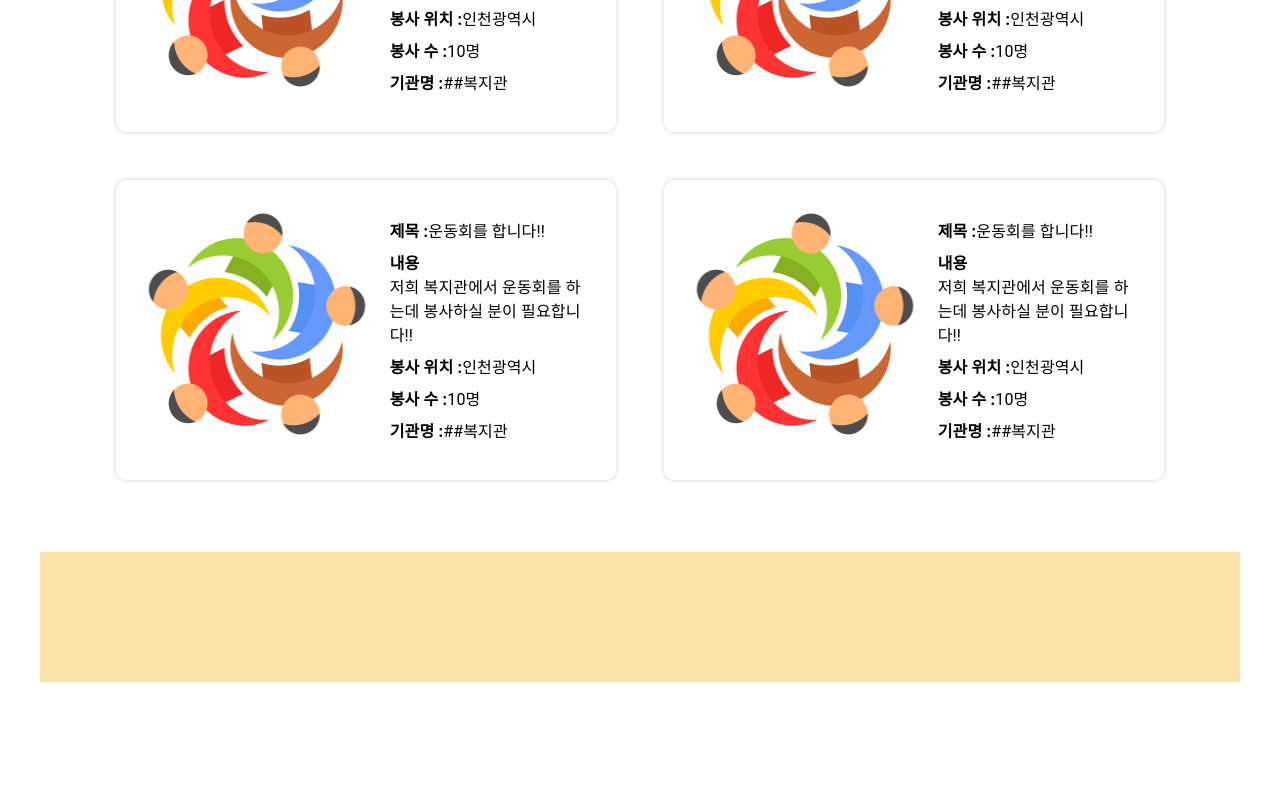
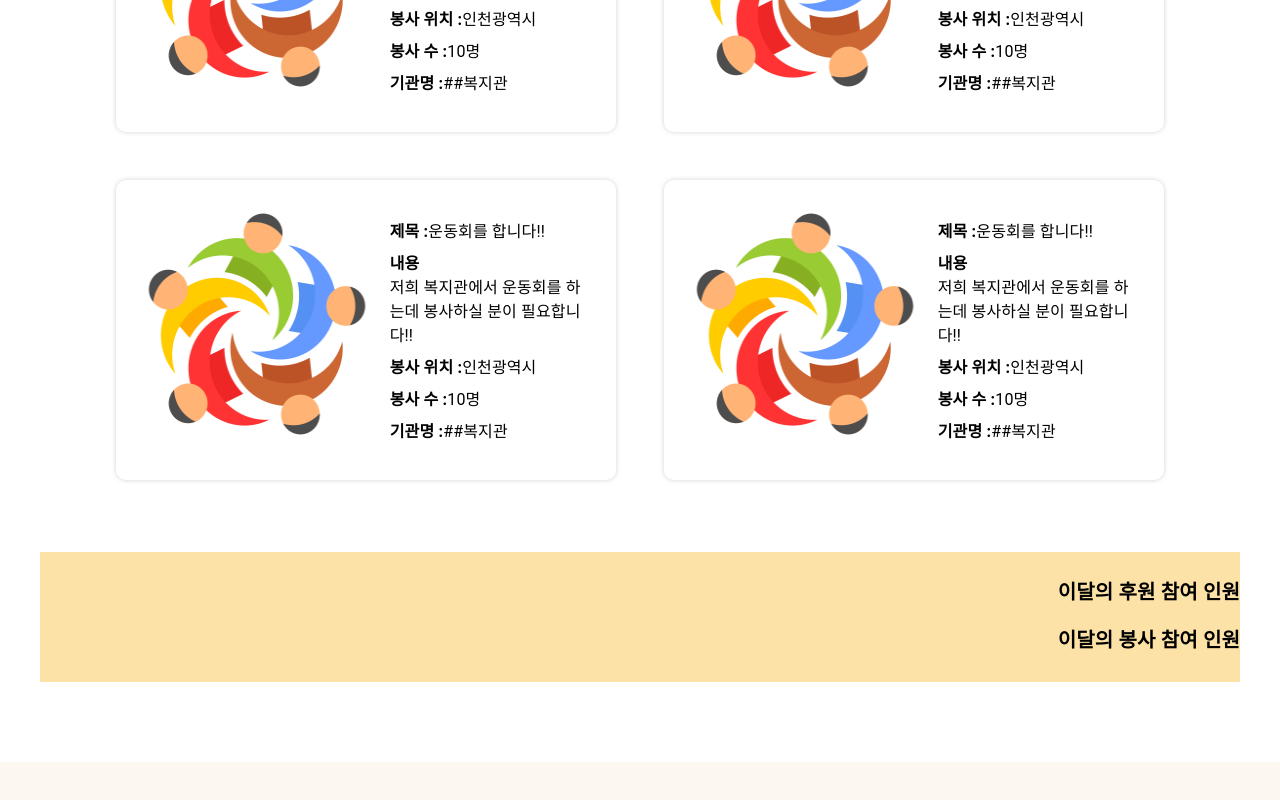
Before and after one commit to so-ohee/Help-us, a Next.js app in the folder frontend/: page / in a window 1280 px wide. Shown: the part 1067-1867 px from the top of the page. Before the commit the page ends 1773 px from the top, so only its background shows below. Built offline with nearby package versions, Linux system fonts and the light colour scheme.

Commit message:
Feat: 메인 페이지 수정 중

```diff
--- /dev/null
+++ b/frontend/components/Footer.tsx
@@ -0,0 +1,14 @@
+import react from 'react';
+import { Box, Grid, Tab, Typography, Stack } from "@mui/material/";
+
+const Footer = () => {
+  return (
+    <Grid container justifyContent="center" alignItems="center">
+      <Box sx={{height: 200, width: '100%', backgroundColor: '#FCF8F0'}}>
+
+      </Box>
+    </Grid>
+  )
+}
+
+export default Footer;
--- a/frontend/components/Layout.tsx
+++ b/frontend/components/Layout.tsx
@@ -1,7 +1,7 @@
 import react, { ReactNode } from "react";
 import { NextPage } from "next";
 import Navbar from "./Navbar";
-// import Footer from "./Footer";
+import Footer from "./Footer";
 
 interface Props {
   children: ReactNode;
@@ -12,7 +12,7 @@ const Layout: NextPage = ({children}: Props) => {
     <div style={{ display: "flex", flexDirection: "column", minHeight: "100vh"}}>
       <Navbar />
       <main>{children}</main>
-      {/* <Footer /> */}
+      <Footer />
     </div>
   );
 };
--- a/frontend/pages/index.tsx
+++ b/frontend/pages/index.tsx
@@ -4,7 +4,6 @@ import { Box, Grid, Tab, Typography, Stack } from "@mui/material/";
 import {TabContext, TabList, TabPanel} from '@mui/lab/';
 import Head from "next/head";
 import Image from "next/image";
-import styles from "../styles/Home.module.css";
 import { useRouter } from "next/router";
 import Card from "../components/card";
 import volunteer1 from "../public/images/volunteer1.jpg";
@@ -71,16 +70,22 @@ const Home: NextPage = () => {
           </TabContext>
         </Box>
         <Box>
-          <Box sx={{ width: 1200, height: 130, backgroundColor: "#FCE2A6", mx: 7, my : 3}}>
-            <Typography>
-
-            </Typography>
+          <Box sx={{ width: 1200, height: 130, backgroundColor: "#FCE2A6", mx: 7, mt: 3, mb: 10}}>
+            <Box sx={{ display: 'flex', justifyContent: 'flex-end'}}>
+              <Stack>
+                <Typography variant="h6" sx={{fontWeight: 'bold', mt: 3, mb : 2}}>
+                  이달의 후원 참여 인원
+                </Typography>
+                {/* 인원 넣기 */}
+                <Typography variant="h6" sx={{fontWeight: 'bold', mb : 2}}>
+                  이달의 봉사 참여 인원
+                </Typography>
+                {/* 인원 넣기 */}
+              </Stack>
+            </Box>
           </Box>
         </Box>
       </Grid>
-
-
-
     </div>
   );
 };
```
Also changed, not shown: 2 other files (tests, documents, lock files or other folders).
